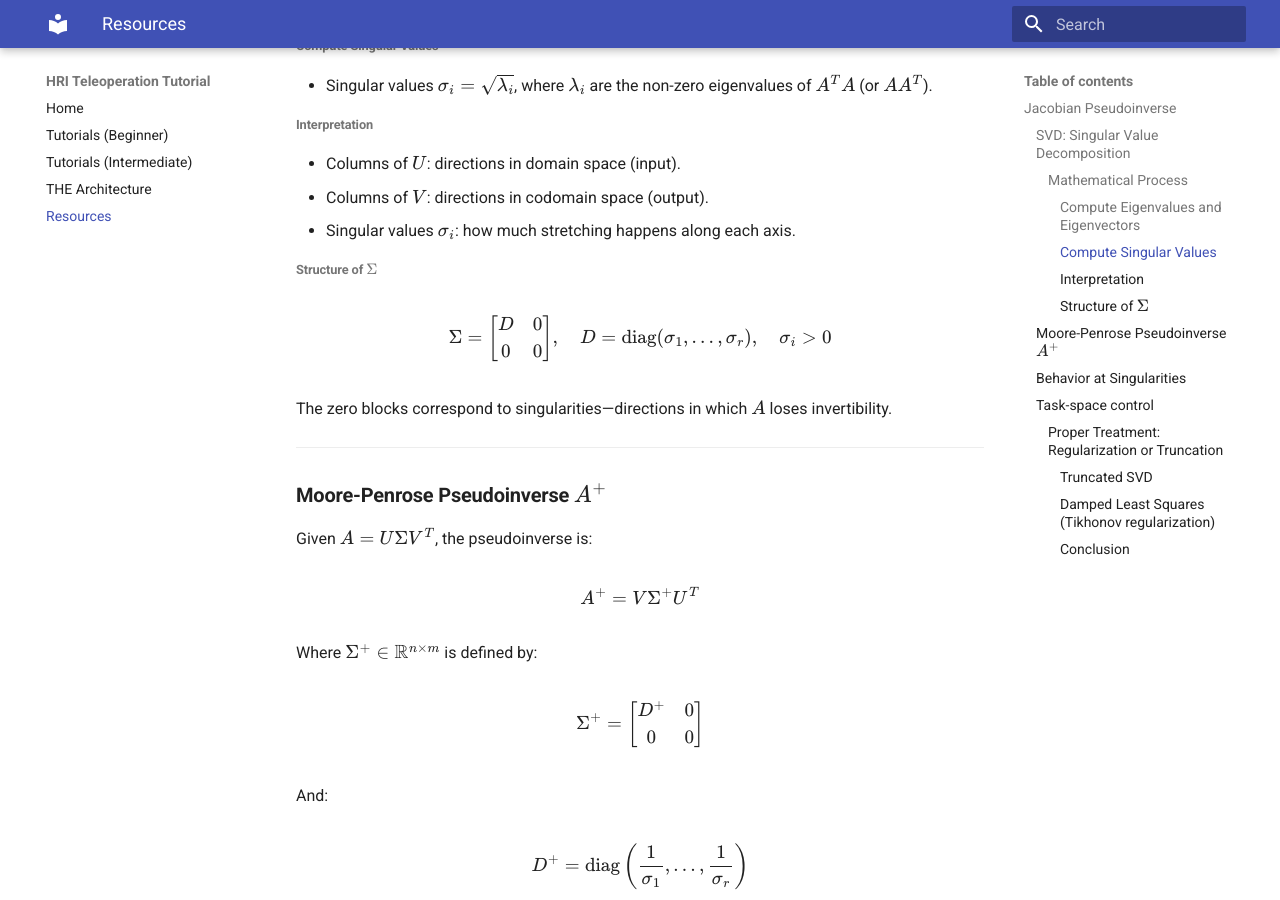
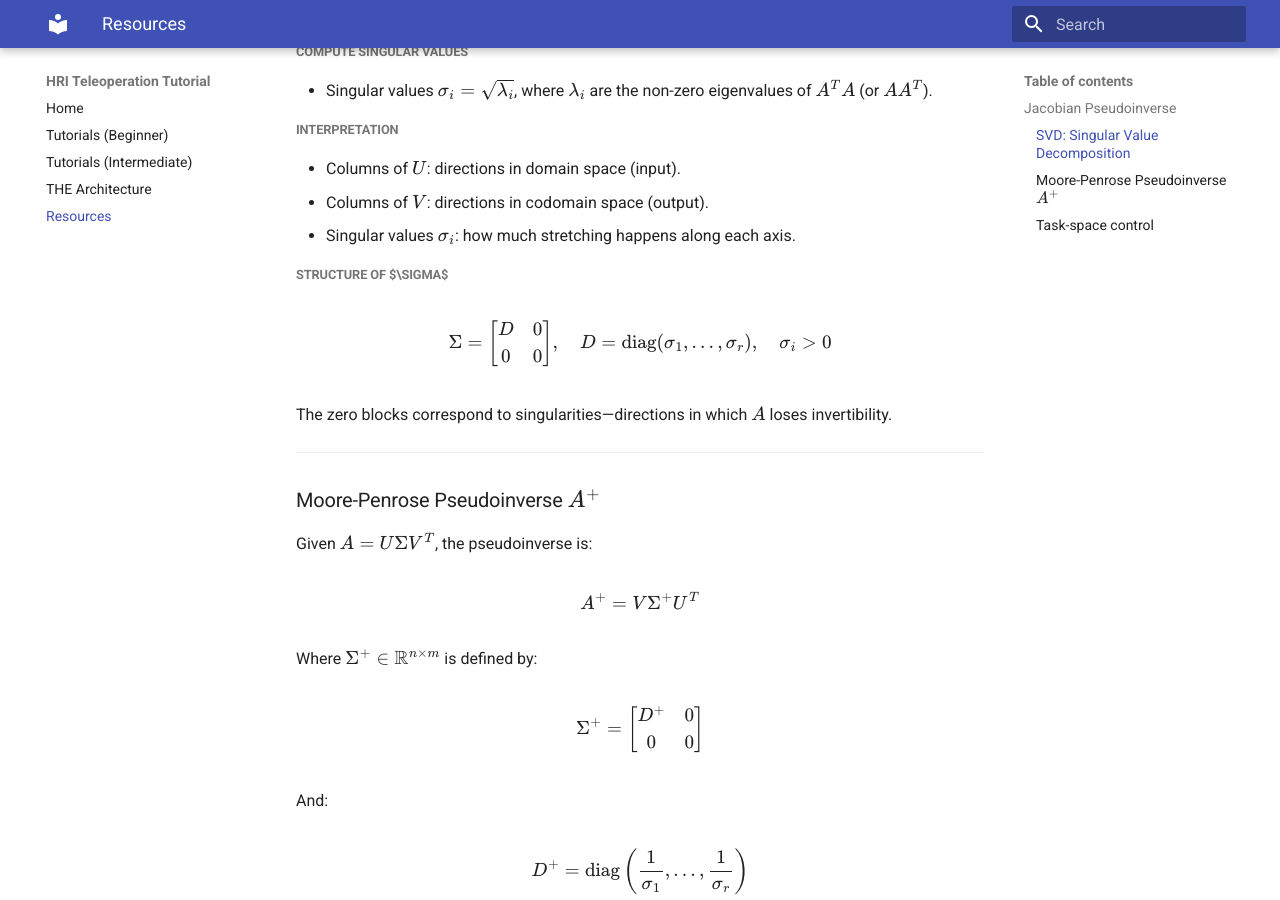
Before and after one commit to sssa-teleoperation/teleoperation-docs, an MkDocs documentation site: the page built from docs/resources.md, in a window 1280 px wide and 900 px high, scrolled down 1171 px. Built offline with MkDocs 1.6.1 and Material for MkDocs 9.7.7, drawn with Linux system fonts in a browser that asks for light colours.

Commit message:
update table of content

```diff
--- a/docs/resources.md
+++ b/docs/resources.md
@@ -32,26 +32,26 @@ Where:
 * $\Sigma \in \mathbb{R}^{m \times n}$ is a diagonal matrix with non-negative real numbers (singular values).
 * $V \in \mathbb{R}^{n \times n}$ is an orthogonal matrix (right singular vectors).
 
-##### Mathematical Process
+<h4>Mathematical Process</h4>
 
 You can compute the SVD in the following steps:
 
-###### Compute Eigenvalues and Eigenvectors
+<h5>Compute Eigenvalues and Eigenvectors</h5>
 
 * Find eigenvalues $\lambda_i$ and eigenvectors of $A^TA$: these give the **right singular vectors** $v_i$ (columns of $V$).
 * Find eigenvalues and eigenvectors of $AA^T$: these give the **left singular vectors** $u_i$ (columns of $U$).
 
-###### Compute Singular Values
+<h5>Compute Singular Values</h5>
 
 * Singular values $\sigma_i = \sqrt{\lambda_i}$, where $\lambda_i$ are the non-zero eigenvalues of $A^TA$ (or $AA^T$).
 
-###### Interpretation
+<h5>Interpretation</h5>
 
 * Columns of $U$: directions in domain space (input).
 * Columns of $V$: directions in codomain space (output).
 * Singular values $\sigma_i$: how much stretching happens along each axis.
 
-###### Structure of $\Sigma$
+<h5>Structure of $\Sigma$</h5>
 
 $$
 \Sigma =
@@ -66,7 +66,7 @@ The zero blocks correspond to singularities—directions in which $A$ loses inve
 
 ---
 
-### **Moore-Penrose Pseudoinverse $A^+$**
+### Moore-Penrose Pseudoinverse $A^+$
 
 Given $A = U \Sigma V^T$, the pseudoinverse is:
 
@@ -90,7 +90,7 @@ $$
 D^+ = \text{diag}\left(\frac{1}{\sigma_1}, \ldots, \frac{1}{\sigma_r}\right)
 $$
 
-### Behavior at Singularities
+<h4>Behavior at Singularities</h4>
 
 * If $\sigma_i = 0$, then $\frac{1}{\sigma_i}$ is undefined.
 * The pseudoinverse **explicitly sets** $\frac{1}{\sigma_i} = 0$ when $\sigma_i = 0$.
@@ -145,11 +145,11 @@ When the Jacobian becomes near-singular (e.g., robot arm is fully extended, or a
 * **Large errors in joint velocities** $\dot{q}$
 * **Violent, erratic, or unsafe motion** if executed on hardware
 
-#### Proper Treatment: Regularization or Truncation
+<h4>Proper Treatment: Regularization or Truncation</h4>
 
 To avoid this:
 
-##### Truncated SVD
+<h5>Truncated SVD</h5>
 
 Set a threshold $\epsilon$, and discard singular values $\sigma_i < \epsilon$:
 
@@ -157,7 +157,7 @@ $$
 \frac{1}{\sigma_i} := 0 \quad \text{if } \sigma_i < \epsilon
 $$
 
-##### Damped Least Squares (Tikhonov regularization)
+<h5>Damped Least Squares (Tikhonov regularization)</h5>
 
 Use the damped pseudoinverse:
 
@@ -173,7 +173,7 @@ $$
 
 Which **prevents divergence** and gives a well-behaved inverse even near singularities.
 
-##### Conclusion
+<h5>Conclusion</h5>
 
 **Failing to handle small singular values in Jacobian pseudoinversion causes dangerous and unstable joint behavior.** It leads to:
 
```
